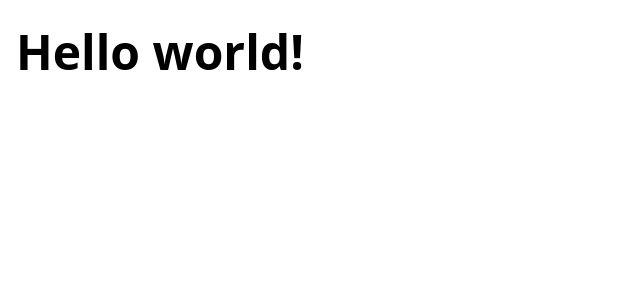
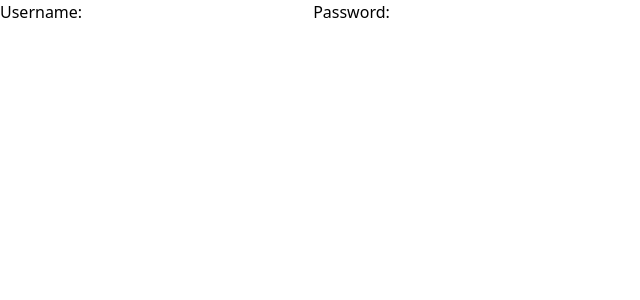
Before and after one commit to Bowie-W/Bandwagon-frontend, a React (Create React App) app: page / in a window 1280 px wide. Shown: the top 300 px of the page, without its empty margins (0-640 px from the left). Built offline with nearby package versions, Linux system fonts and the light colour scheme.

Commit message:
filed folder placement

```diff
--- a/package.json
+++ b/package.json
@@ -11,6 +11,8 @@
     "postcss-cli": "^10.1.0",
     "react": "^18.2.0",
     "react-dom": "^18.2.0",
+    "react-router": "^6.4.4",
+    "react-router-dom": "^6.4.4",
     "react-scripts": "^5.0.1",
     "web-vitals": "^2.1.4"
   },
--- a/src/App.jsx
+++ b/src/App.jsx
@@ -1,8 +1,20 @@
 import "./index.css"
+import { BrowserRouter, Routes, Route} from "react-router-dom"
+import Customize from './pages/customize'
+import Login  from './pages/login'
+import Profile  from './pages/profile'
+import Signup from './pages/signup'
+import Userlist  from './pages/userlist'
+
+
 export default function App() {
     return (
-      <h1 className="p-4 font-bold text-[3rem]">
-        Hello world!
-      </h1>
+      <BrowserRouter>
+        <Routes>
+          <Route path="/" element={<Login/>}></Route>
+        </Routes>
+
+
+      </BrowserRouter>
     )
   }
--- a/pages/customize.jsx
+++ b/src/pages/customize.jsx
@@ -1,7 +1,7 @@
 import Tracks from '../components/Tracks'
 import Equipment from '../components/Equipment'
 
-export default function customize (){
+export default function Customize (){
 
     return(
         <div className="">
--- a/pages/login.jsx
+++ b/src/pages/login.jsx
@@ -1,4 +1,4 @@
-export default function () {
+export default function Login () {
   return (
     <div className="background">
       <form className="login">
--- a/pages/profile.jsx
+++ b/src/pages/profile.jsx
@@ -1,7 +1,7 @@
 import Tracks from '../components/Tracks'
 import Equipment from '../components/Equipment'
 
-export default function customize (){
+export default function Profile (){
 
     return(
         <div className="">
--- a/pages/signup.jsx
+++ b/src/pages/signup.jsx
@@ -1,4 +1,4 @@
-export default function () {
+export default function Signup () {
     return (
       <div className="background">
         <form className="signup">
--- a/pages/userlist.jsx
+++ b/src/pages/userlist.jsx
@@ -1,4 +1,4 @@
-export default function userlist (){
+export default function Userlist (){
 
     return(
 
```
Also changed, not shown: src/components/CustomEquipment.jsx (added), src/components/CustomTracks.jsx (added), src/components/Equipment.jsx (renamed from components/Equipment.jsx), src/components/Tracks.jsx (renamed from components/Tracks.jsx), 1 other file (tests, documents, lock files or other folders).
